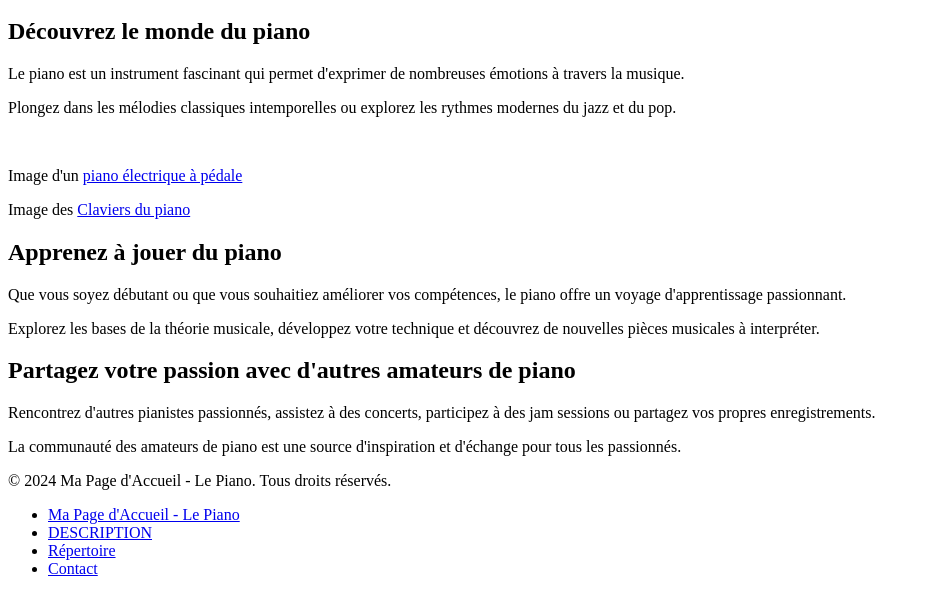
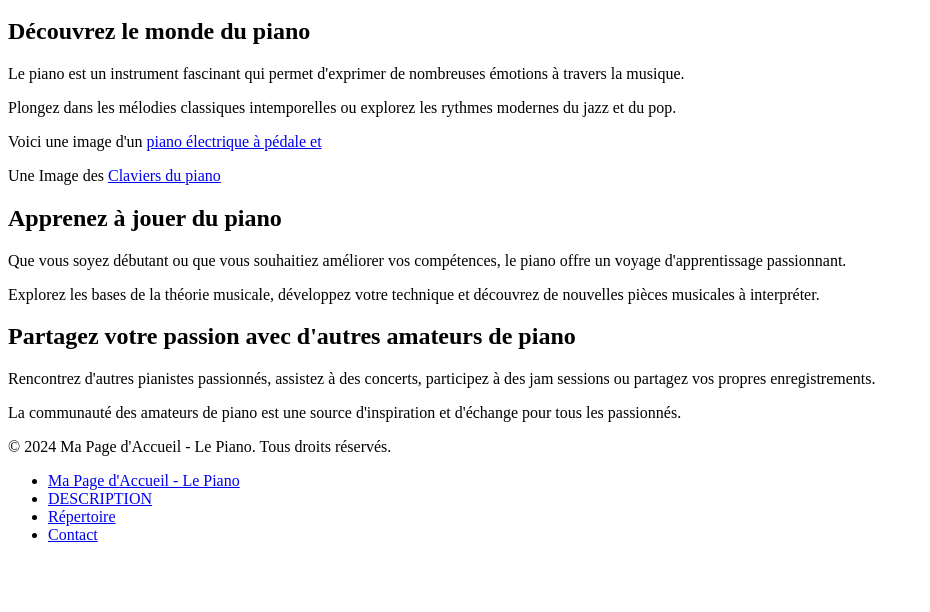
Before and after one commit to elkboy19072005/classproject, a plain HTML site: page index.html in a window 1280 px wide. Shown: the part 154-766 px from the top of the page, without its empty margins (0-930 px from the left). Drawn offline with Linux system fonts and the light colour scheme.

Commit message:
modification

```diff
--- a/index.html
+++ b/index.html
@@ -22,9 +22,9 @@
     <section>
       <h2>Découvrez le monde du piano</h2>
       <p>Le piano est un instrument fascinant qui permet d'exprimer de nombreuses émotions à travers la musique.</p>
-      <p>Plongez dans les mélodies classiques intemporelles ou explorez les rythmes modernes du jazz et du pop.</p><br>
-	  <p>Image d'un <a href="https://www.pianobook.io/wp-content/uploads/elementor/thumbs/piano-directory-q6guu875orq3v3ekjyfxpvzz7jboxjgdgbaq6lcmwy.jpg" >piano électrique à pédale </a></p>
-	  <p>Image des <a href="https://blog.carpediese.fr/wp-content/uploads/2013/09/clavier-avec-nom-des-notes.gif">Claviers du piano</a></p>
+      <p>Plongez dans les mélodies classiques intemporelles ou explorez les rythmes modernes du jazz et du pop.</p>
+	  <p> Voici une image d'un <a href="https://www.pianobook.io/wp-content/uploads/elementor/thumbs/piano-directory-q6guu875orq3v3ekjyfxpvzz7jboxjgdgbaq6lcmwy.jpg" >piano électrique à pédale et </a></p>
+	  <p>Une Image des <a href="https://blog.carpediese.fr/wp-content/uploads/2013/09/clavier-avec-nom-des-notes.gif">Claviers du piano</a></p>
     </section>
 
     <section>
```
Also changed, not shown: description.html (+1 -1 lines).
